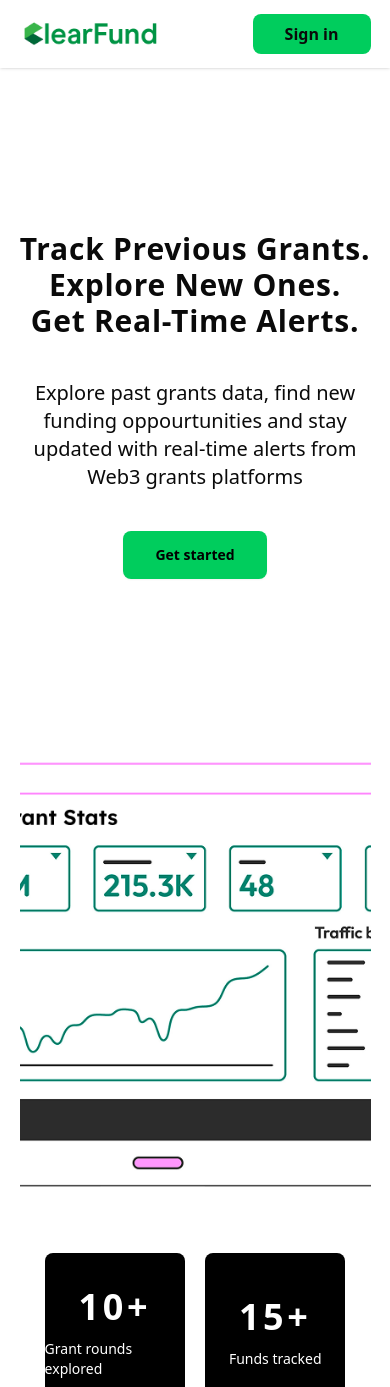
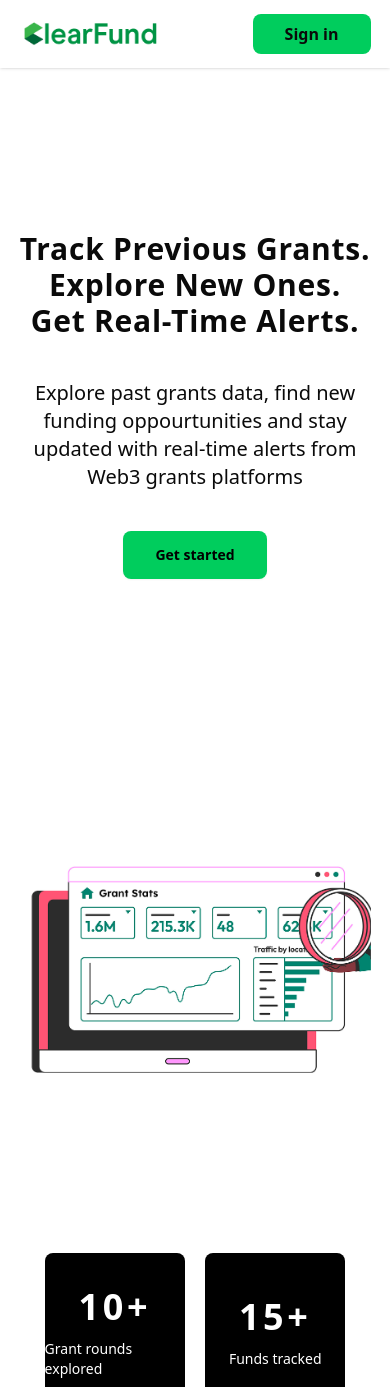
Before and after one commit to LighthouseL2/Clearfund, a Next.js app: page / in a window 390 px wide. Shown: the top 1387 px of the page. Built offline with nearby package versions, Linux system fonts and the light colour scheme.

Commit message:
fixed image size issue for mobile

```diff
--- a/src/components/stats.jsx
+++ b/src/components/stats.jsx
@@ -10,7 +10,7 @@ const StatSection = () => {
                 fill
                 src={"/statImg.png"}
                 alt=""
-                className="lg:object-contain object-cover h-auto top-0"
+                className="object-contain h-auto top-0"
             />
         </div>
         <div className="flex flex-wrap w-full md:w-full lg:w-2/3 items-center justify-center
```
